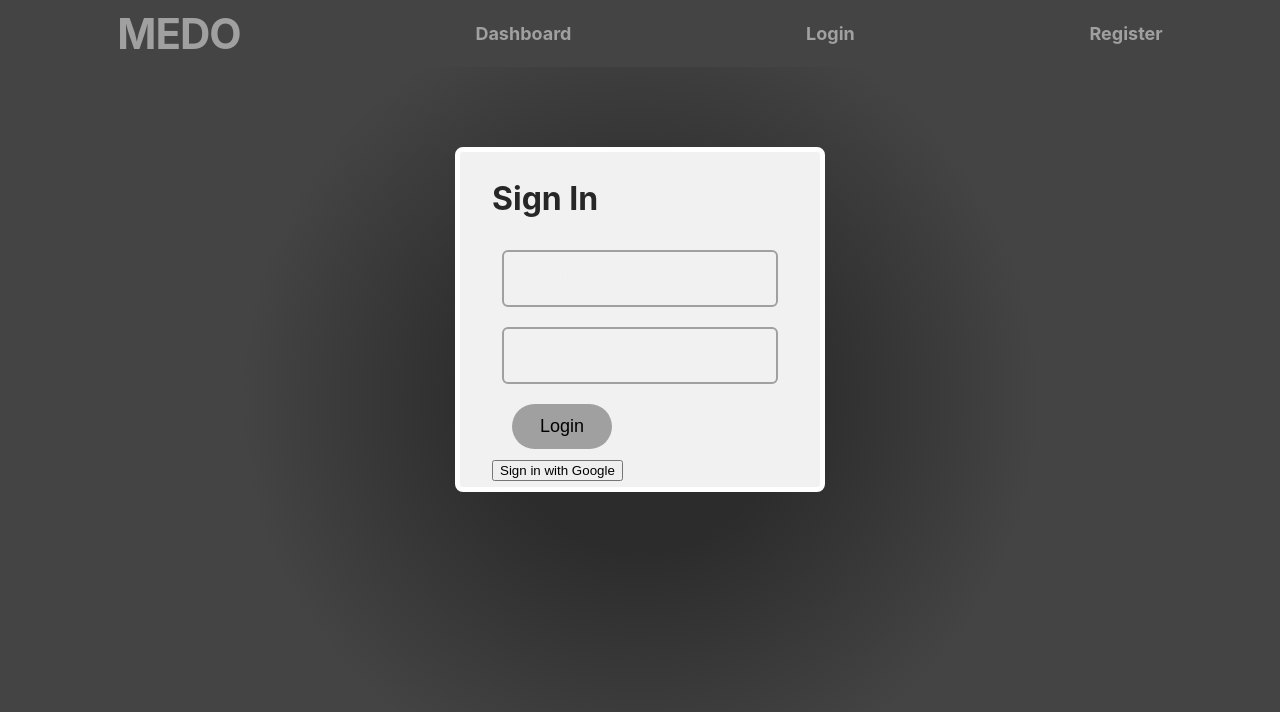
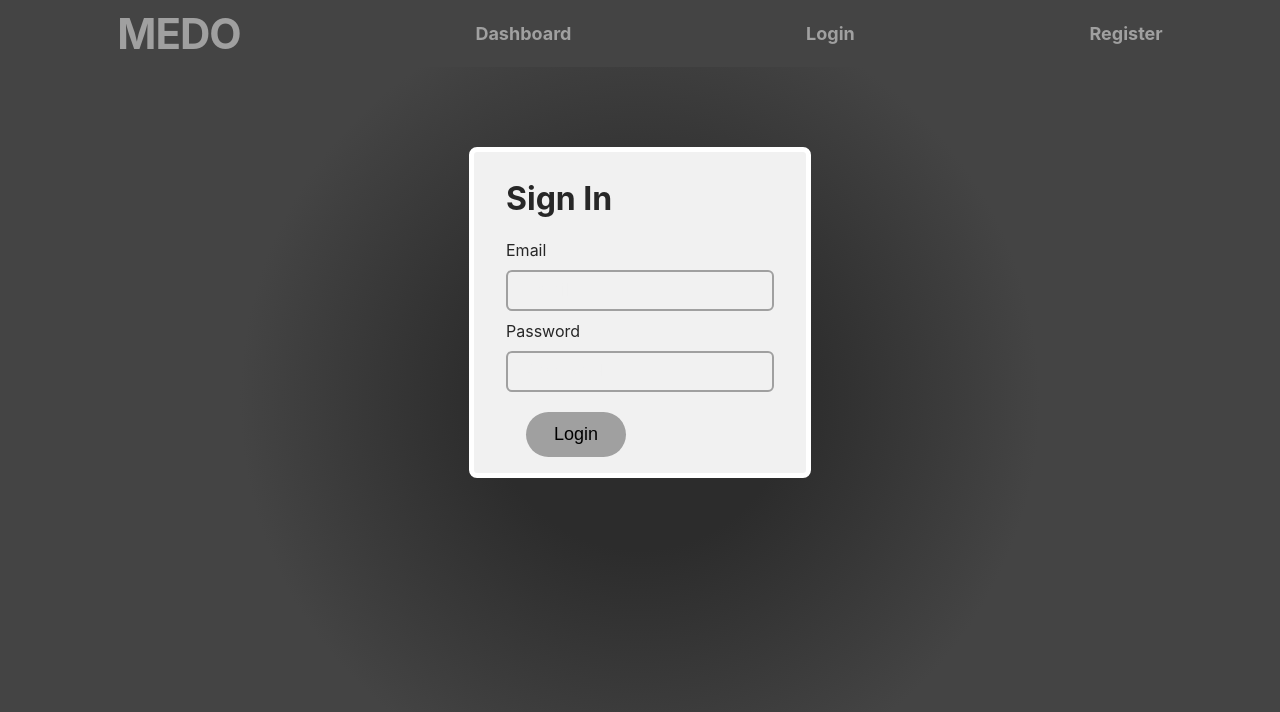
Before and after one commit to mpaitgt/recordshare, a React (Create React App) app in the folder client/: page /login in a window 1280 px wide. Shown: the top 712 px of the page. Built offline with nearby package versions, Linux system fonts and the light colour scheme.

Commit message:
restyling some components and adding links to the dashboard items

```diff
--- a/client/src/Components/ContentCard/ContentCard.css
+++ b/client/src/Components/ContentCard/ContentCard.css
@@ -23,3 +23,17 @@
   font-weight: bolder;
   padding: 4px 6px;
 }
+
+.carousel-container {
+  width: 320px;
+  margin: auto;
+  overflow: hidden;
+  border: 5px solid black;
+  position: relative;
+}
+
+.carousel-slide {
+  display: flex;
+  height: 320px;
+  width: 320px;
+}
--- a/client/src/Components/Input/Input.css
+++ b/client/src/Components/Input/Input.css
@@ -2,8 +2,8 @@
   border: 2px solid var(--gray-5);
   border-radius: 6px;
   text-align: left;
-  padding: 16px 20px;
-  margin: 10px;
+  padding: 8px 16px;
+  margin: 10px 0px;
   font-size: 18px;
   /* border-radius: 4px 0px 0px 4px; */
   background: transparent;
--- a/client/src/Components/Registration/Form1.js
+++ b/client/src/Components/Registration/Form1.js
@@ -23,14 +23,10 @@ class Form1 extends React.Component {
         <Card>
           <h1>Register</h1>
           <form>
-            <label>First Name</label>
-            <br/>
+            <label style={{ display: 'block' }}>First Name</label>
             <Input name="first_name" type="text" value={values.first_name} onChange={handleChange}/>
-            <br/>
-            <label>Last Name</label>
-            <br/>
+            <label style={{ display: 'block' }}>Last Name</label>
             <Input name="last_name" type="text" value={values.last_name} onChange={handleChange}/>
-            <br/>
             <Button onClick={this.continue}>Continue</Button>
           </form>
         </Card>
--- a/client/src/Components/Registration/Form2.js
+++ b/client/src/Components/Registration/Form2.js
@@ -29,18 +29,12 @@ class Form2 extends React.Component {
         <Card>
           <h1>Register</h1>
           <form>
-            <label>Email</label>
-            <br/>
+            <label style={{ display: 'block' }}>Email</label>
             <Input name="email" type="text" value={values.email} onChange={handleChange}/>
-            <br/>
-            <label>Password</label>
-            <br/>
+            <label style={{ display: 'block' }}>Password</label>
             <Input name="password" type="password" value={values.password} onChange={handleChange}/>
-            <br/>
-            <label>Re-Enter Password</label>
-            <br/>
+            <label style={{ display: 'block' }}>Re-Enter Password</label>
             <Input name="password2" type="password" value={values.password2} onChange={handleChange}/>
-            <br/>
             <Button onClick={this.back}>Go Back</Button>
             <Button onClick={this.continue}>Continue</Button>
           </form>
--- a/client/src/Pages/Dash.js
+++ b/client/src/Pages/Dash.js
@@ -1,6 +1,7 @@
 import React from 'react';
 import omdb from '../Utils/omdb';
 import Button from '../Components/Button/Button';
+import {Link} from 'react-router-dom';
 
 class Dash extends React.Component {
   state = {
@@ -37,7 +38,9 @@ class Dash extends React.Component {
         {this.state.watch_list.map(movie => {
           return (
             <div>
-              <h1 style={{ display: 'inline' }}>{movie.title}</h1>
+              <Link to={`/film/${movie.id}`}>
+                <h1 style={{ display: 'inline' }}>{movie.title}</h1>
+              </Link>
               <Button onClick={() => this.remove(movie.id)}>Remove</Button>
             </div>
           )
--- a/client/src/Pages/Detail.js
+++ b/client/src/Pages/Detail.js
@@ -33,7 +33,7 @@ class Detail extends React.Component {
   render() {
     const { movie } = this.state;
     return (
-      <div style={{ color: 'white', width: 'auto', margin: '0 auto' }}>
+      <div style={{ color: 'white', width: '60%', margin: '0 auto' }}>
         {this.state.movie
         ?
         <div>
--- a/client/src/Pages/Login.js
+++ b/client/src/Pages/Login.js
@@ -5,9 +5,6 @@ import Button from '../Components/Button/Button';
 import axios from 'axios';
 
 const Login = () => {
-  let config = {
-    headers: {'Access-Control-Allow-Origin': '*'}
-  };
 
   return (
     <div style={{ width: 'auto', margin: '0 auto' }}>
@@ -15,16 +12,17 @@ const Login = () => {
       <h1>Sign In</h1>
       <form>
         <div>
-          <Input style={{ display: 'block' }} type="text" placeholder="Email"/>
+          <label htmlFor="email" style={{ display: 'block' }}>Email</label>
+          <Input name="email" style={{ display: '' }} type="text" placeholder="Email"/>
         </div>
         <div>
-          <Input style={{ display: 'block' }} type="password" placeholder="Password"/>
+          <label htmlFor="password" style={{ display: 'block' }}>Password</label>
+          <Input type="password" placeholder="Password"/>
         </div>
         <div>
           <Button>Login</Button>
         </div>
       </form>
-      <button onClick={() => { axios.get('/auth/google', config) }}>Sign in with Google</button>
     </Card>
     </div>
   )
--- a/client/src/Pages/Search.js
+++ b/client/src/Pages/Search.js
@@ -12,11 +12,6 @@ class Search extends Component {
     search: '',
     data: [],
     results: null
-  }
-
-  responsive = {
-    0: { items: 1 },
-    1024: { items: 3 },
   }
 
   handleOnDragStart = (e) => e.preventDefault();
```
